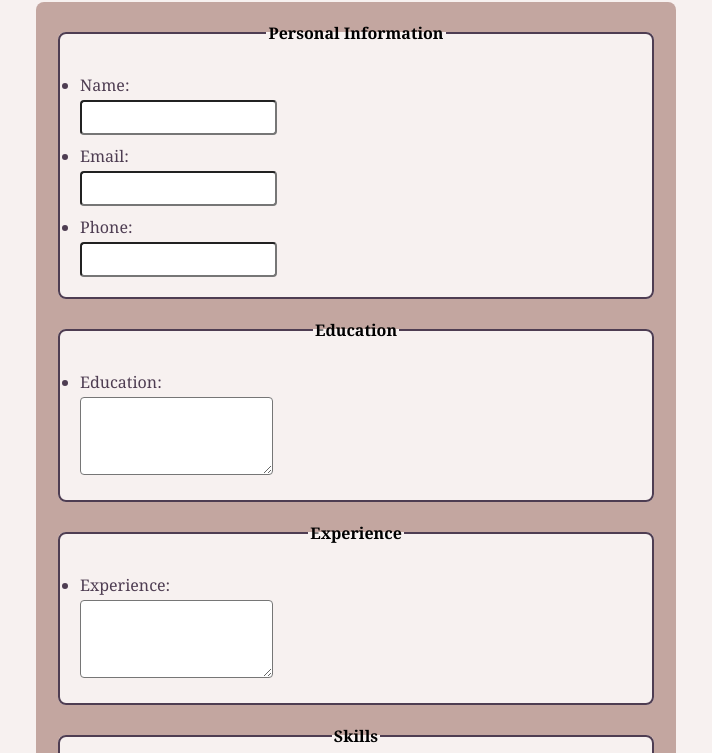
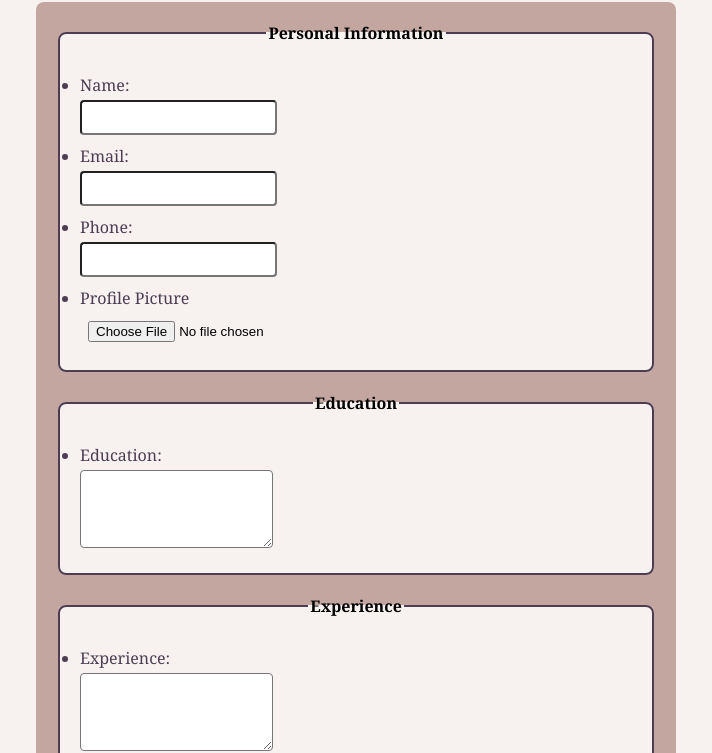
Before and after one commit to hibakhaliq/hackathon-milestones, a plain HTML site: page milestone 4/index.html in a window 1280 px wide. Shown: the part 84-837 px from the top of the page, without its empty margins (284-996 px from the left). Drawn offline with Linux system fonts and the light colour scheme.

Commit message:
Update index.html

```diff
--- a/milestone 4/index.html
+++ b/milestone 4/index.html
@@ -19,6 +19,10 @@
 
             <label for="phone">Phone:</label>
             <input type="tel" id="phone" name="phone" required><br>
+<!--Profile Picture -->
+            <label for ="profilePicture">Profile Picture</label>
+            <input type="file" id="phone" name="profilePicture" accept="image/*" required>
+
         </fieldset>
 
         <fieldset>
```
